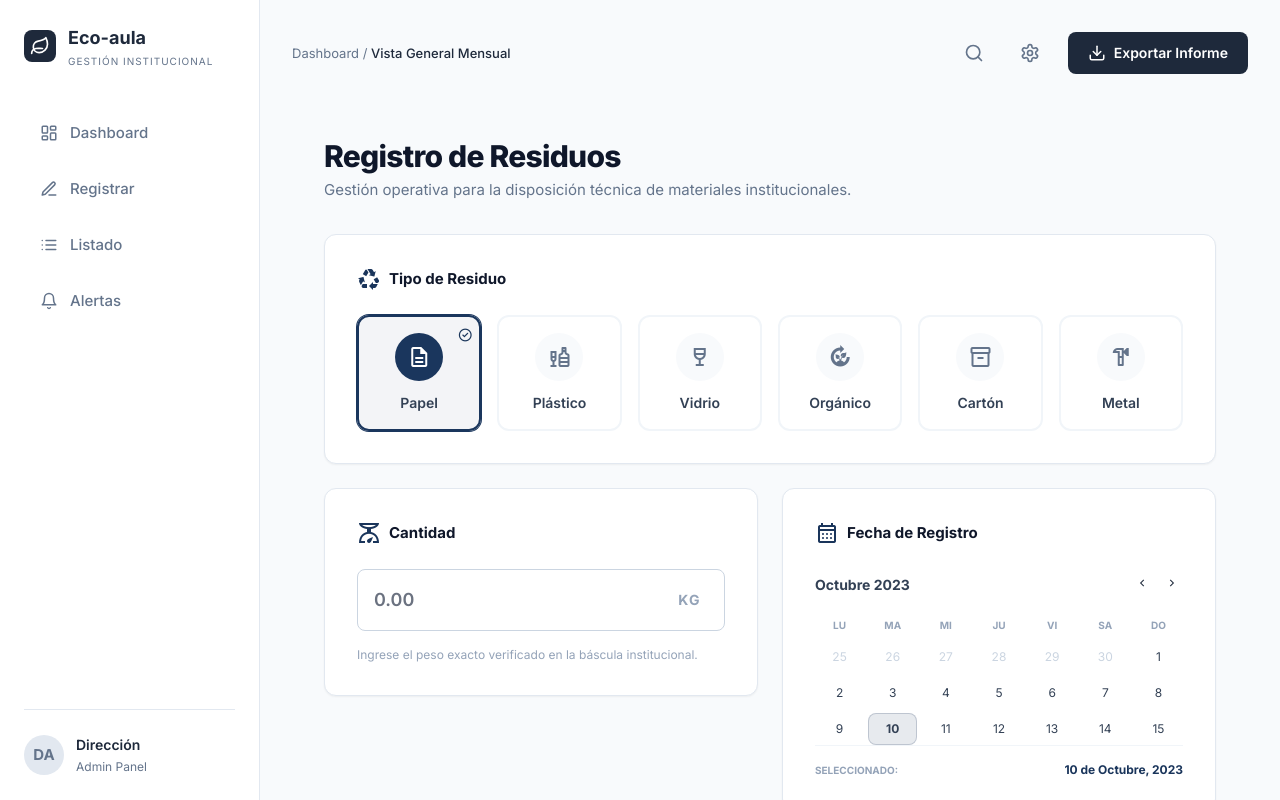
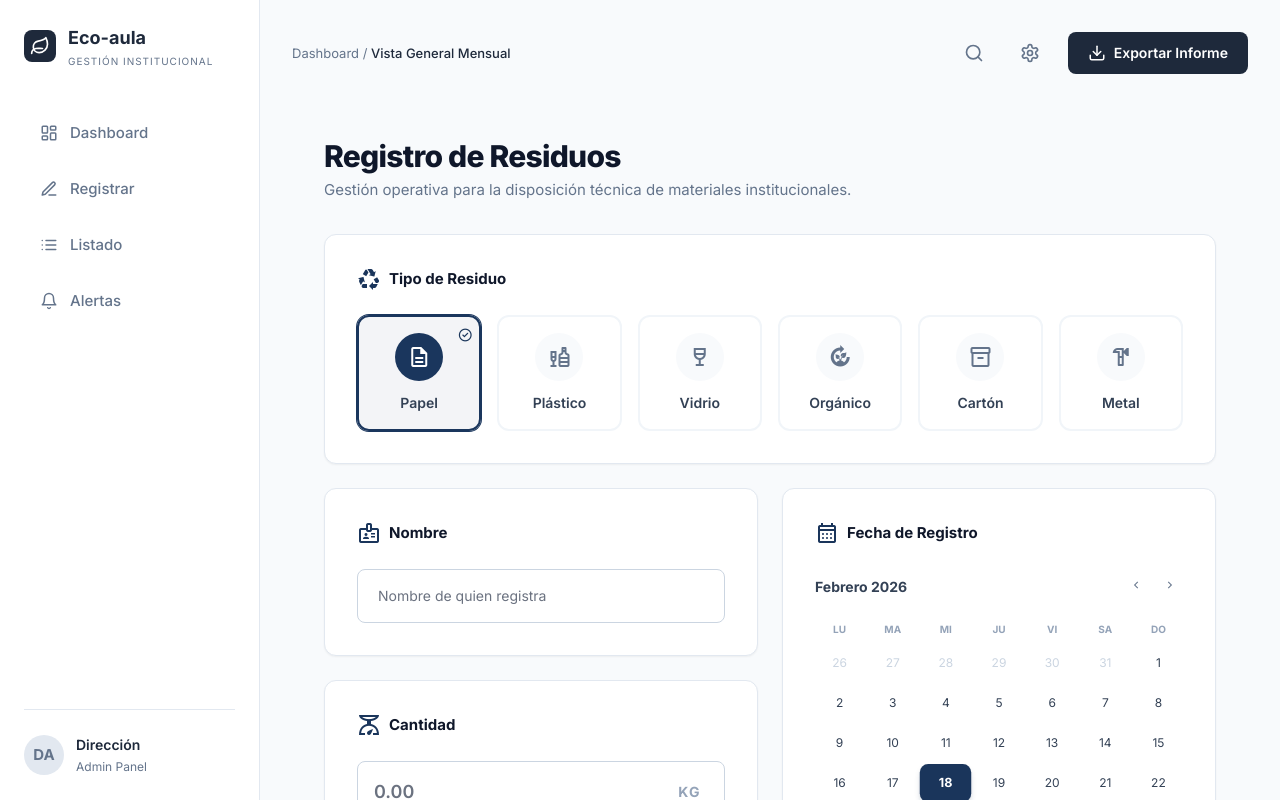
Before and after one commit to Eco-aula/Front, a Vue app in the folder EcoAula-front/: page /registrar in a window 1280 px wide. Shown: the top 800 px of the page. Built offline with nearby package versions, Linux system fonts and the light colour scheme.

Commit message:
calendar done

```diff
--- a/EcoAula-front/src/components/registrar/RegistrarForm.vue
+++ b/EcoAula-front/src/components/registrar/RegistrarForm.vue
@@ -4,6 +4,21 @@
 
     <div class="grid grid-cols-1 lg:grid-cols-2 gap-6">
       <div class="space-y-6">
+        <!-- Nombre -->
+        <div class="bg-white dark:bg-slate-900 rounded-xl shadow-sm border border-slate-200 dark:border-slate-800 p-8">
+          <div class="flex items-center gap-2 mb-6">
+            <span class="material-symbols-outlined text-primary">badge</span>
+            <h3 class="font-bold text-slate-900 dark:text-white">Nombre</h3>
+          </div>
+          <div class="relative">
+            <input
+              v-model="formData.name"
+              class="block w-full rounded-lg border-slate-300 dark:border-slate-700 dark:bg-slate-800 focus:ring-primary focus:border-primary text-sm p-4 px-5"
+              placeholder="Nombre de quien registra"
+              type="text"
+            />
+          </div>
+        </div>
 
         <!-- Cantidad -->
         <div class="bg-white dark:bg-slate-900 rounded-xl shadow-sm border border-slate-200 dark:border-slate-800 p-8">
@@ -26,7 +41,7 @@
 
       </div>
 
-      <RegistrationCalendar />
+      <RegistrationCalendar v-model="formData.date" />
     </div>
 
     <!-- Observaciones -->
@@ -64,9 +79,10 @@ import WasteTypeSelector from './WasteTypeSelector.vue';
 import RegistrationCalendar from './RegistrationCalendar.vue';
 
 const formData = reactive({
+  name: '',
   wasteType: 'papel',
   quantity: '',
-  status: 'pendiente',
+  date: new Date(),
   observations: ''
 });
 
--- a/EcoAula-front/src/components/registrar/RegistrationCalendar.vue
+++ b/EcoAula-front/src/components/registrar/RegistrationCalendar.vue
@@ -1,47 +1,180 @@
 <template>
-  <div class="bg-white dark:bg-slate-900 rounded-xl shadow-sm border border-slate-200 dark:border-slate-800 p-8 flex flex-col">
+  <div class="bg-white dark:bg-slate-900 rounded-xl shadow-sm border border-slate-200 dark:border-slate-800 p-8 flex flex-col h-full">
     <div class="flex items-center gap-2 mb-6">
       <span class="material-symbols-outlined text-primary">calendar_month</span>
       <h3 class="font-bold text-slate-900 dark:text-white">Fecha de Registro</h3>
     </div>
     <div class="flex-1 flex flex-col">
+      <!-- Header del Calendario -->
       <div class="flex items-center justify-between mb-4">
-        <span class="text-sm font-bold text-slate-700 dark:text-slate-300">Octubre 2023</span>
+        <span class="text-sm font-bold text-slate-700 dark:text-slate-300">
+          {{ monthNames[viewMonth] }} {{ viewYear }}
+        </span>
         <div class="flex gap-2">
-          <button class="p-1 hover:bg-slate-100 dark:hover:bg-slate-800 rounded transition-colors" type="button">
-            <span class="material-symbols-outlined text-sm">chevron_left</span>
+          <button
+            @click="prevMonth"
+            class="p-1.5 hover:bg-slate-100 dark:hover:bg-slate-800 rounded-lg transition-colors group"
+            type="button"
+          >
+            <span class="material-symbols-outlined text-sm text-slate-500 group-hover:text-primary transition-colors">chevron_left</span>
           </button>
-          <button class="p-1 hover:bg-slate-100 dark:hover:bg-slate-800 rounded transition-colors" type="button">
-            <span class="material-symbols-outlined text-sm">chevron_right</span>
+          <button
+            @click="nextMonth"
+            class="p-1.5 hover:bg-slate-100 dark:hover:bg-slate-800 rounded-lg transition-colors group"
+            type="button"
+          >
+            <span class="material-symbols-outlined text-sm text-slate-500 group-hover:text-primary transition-colors">chevron_right</span>
           </button>
         </div>
       </div>
+
+      <!-- Días de la Semana -->
       <div class="grid grid-cols-7 gap-1 text-center mb-2">
         <span v-for="day in ['Lu', 'Ma', 'Mi', 'Ju', 'Vi', 'Sa', 'Do']" :key="day" class="text-[10px] font-bold text-slate-400 uppercase">
           {{ day }}
         </span>
       </div>
+
+      <!-- Cuadrícula de Días -->
       <div class="grid grid-cols-7 gap-1 text-center">
-        <!-- Renderizando días de ejemplo como en el HTML -->
-        <div v-for="d in prevDays" :key="'prev'+d" class="h-8 flex items-center justify-center text-xs text-slate-300">{{ d }}</div>
+        <!-- Días del mes anterior -->
         <div
-          v-for="d in currentMonthDays"
-          :key="'curr'+d"
-          class="h-8 flex items-center justify-center text-xs text-slate-700 dark:text-slate-400"
-          :class="{ 'font-bold bg-primary/10 rounded-lg text-primary border border-primary/20': d === 10 }"
+          v-for="day in prevMonthDays"
+          :key="'prev-'+day"
+          class="h-9 flex items-center justify-center text-xs text-slate-300 dark:text-slate-600 select-none"
         >
-          {{ d }}
+          {{ day }}
+        </div>
+
+        <!-- Días del mes actual -->
+        <button
+          v-for="day in daysInMonth"
+          :key="'curr-'+day"
+          @click="selectDate(day)"
+          type="button"
+          class="h-9 flex items-center justify-center text-xs rounded-lg transition-all hover:bg-primary/10 hover:text-primary"
+          :class="[
+            isSelected(day)
+              ? 'font-bold bg-primary text-white shadow-md shadow-primary/20 scale-105'
+              : 'text-slate-700 dark:text-slate-400 hover:scale-110',
+            isToday(day) && !isSelected(day) ? 'ring-1 ring-primary/30 text-primary font-semibold' : ''
+          ]"
+        >
+          {{ day }}
+        </button>
+
+        <!-- Días del mes siguiente -->
+        <div
+          v-for="day in nextMonthDays"
+          :key="'next-'+day"
+          class="h-9 flex items-center justify-center text-xs text-slate-300 dark:text-slate-600 select-none"
+        >
+          {{ day }}
         </div>
       </div>
+
+      <!-- Footer con info de selección -->
       <div class="mt-auto pt-4 border-t border-slate-100 dark:border-slate-800 flex justify-between items-center">
-        <span class="text-[10px] text-slate-400 uppercase font-bold">Seleccionado:</span>
-        <span class="text-xs font-bold text-primary">10 de Octubre, 2023</span>
+        <span class="text-[10px] text-slate-400 uppercase font-bold tracking-wider">Seleccionado:</span>
+        <span class="text-xs font-bold text-primary animate-in fade-in slide-in-from-bottom-1">
+          {{ formattedSelectedDate }}
+        </span>
       </div>
     </div>
   </div>
 </template>
 
 <script setup lang="ts">
-const prevDays = [25, 26, 27, 28, 29, 30];
-const currentMonthDays = Array.from({ length: 15 }, (_, i) => i + 1);
+import { ref, computed } from 'vue';
+
+const props = defineProps<{
+  modelValue?: Date;
+}>();
+
+const emit = defineEmits(['update:modelValue']);
+
+// Nombres de meses en español
+const monthNames = [
+  "Enero", "Febrero", "Marzo", "Abril", "Mayo", "Junio",
+  "Julio", "Agosto", "Septiembre", "Octubre", "Noviembre", "Diciembre"
+];
+
+// Estado del calendario
+const selectedDate = ref(props.modelValue || new Date());
+const viewDate = ref(new Date(selectedDate.value));
+
+const viewMonth = computed(() => viewDate.value.getMonth());
+const viewYear = computed(() => viewDate.value.getFullYear());
+
+// Cálculos del calendario
+const daysInMonth = computed(() => {
+  return new Date(viewYear.value, viewMonth.value + 1, 0).getDate();
+});
+
+const firstDayOfMonth = computed(() => {
+  let day = new Date(viewYear.value, viewMonth.value, 1).getDay();
+  return day === 0 ? 6 : day - 1; // Ajuste para que empiece en lunes
+});
+
+const prevMonthDays = computed(() => {
+  const days = [];
+  const lastDayOfPrevMonth = new Date(viewYear.value, viewMonth.value, 0).getDate();
+  for (let i = firstDayOfMonth.value - 1; i >= 0; i--) {
+    days.push(lastDayOfPrevMonth - i);
+  }
+  return days;
+});
+
+const nextMonthDays = computed(() => {
+  const totalSlots = 42; // 6 filas de 7 días
+  const usedSlots = firstDayOfMonth.value + daysInMonth.value;
+  const remainingSlots = totalSlots - usedSlots;
+  return Array.from({ length: remainingSlots }, (_, i) => i + 1);
+});
+
+const formattedSelectedDate = computed(() => {
+  return `${selectedDate.value.getDate()} de ${monthNames[selectedDate.value.getMonth()]}, ${selectedDate.value.getFullYear()}`;
+});
+
+// Métodos
+const prevMonth = () => {
+  viewDate.value = new Date(viewYear.value, viewMonth.value - 1, 1);
+};
+
+const nextMonth = () => {
+  viewDate.value = new Date(viewYear.value, viewMonth.value + 1, 1);
+};
+
+const selectDate = (day: number) => {
+  selectedDate.value = new Date(viewYear.value, viewMonth.value, day);
+  emit('update:modelValue', selectedDate.value);
+};
+
+const isSelected = (day: number) => {
+  return (
+    selectedDate.value.getDate() === day &&
+    selectedDate.value.getMonth() === viewMonth.value &&
+    selectedDate.value.getFullYear() === viewYear.value
+  );
+};
+
+const isToday = (day: number) => {
+  const today = new Date();
+  return (
+    today.getDate() === day &&
+    today.getMonth() === viewMonth.value &&
+    today.getFullYear() === viewYear.value
+  );
+};
 </script>
+
+<style scoped>
+.animate-in {
+  animation: fadeIn 0.3s ease-out;
+}
+
+@keyframes fadeIn {
+  from { opacity: 0; transform: translateY(2px); }
+  to { opacity: 1; transform: translateY(0); }
+}
+</style>
```
